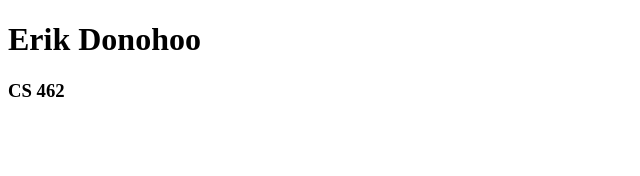
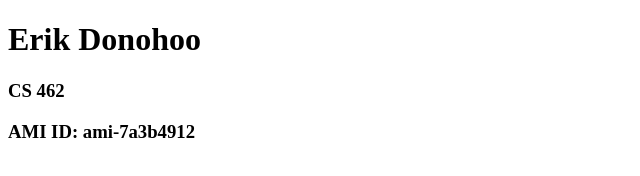
Before and after one commit to erikdonohoo/cs452-lab0, a plain HTML site: page index.html in a window 1280 px wide. Shown: the whole page, without its empty margins (0-640 px from the left). Drawn offline with Linux system fonts and the light colour scheme.

Commit message:
Update index.html

```diff
--- a/index.html
+++ b/index.html
@@ -6,5 +6,6 @@
 <body>
   <h1>Erik Donohoo</h1>
   <h3>CS 462</h3>
+  <h3>AMI ID: ami-7a3b4912</h3>
 </body>
 </html>
```
